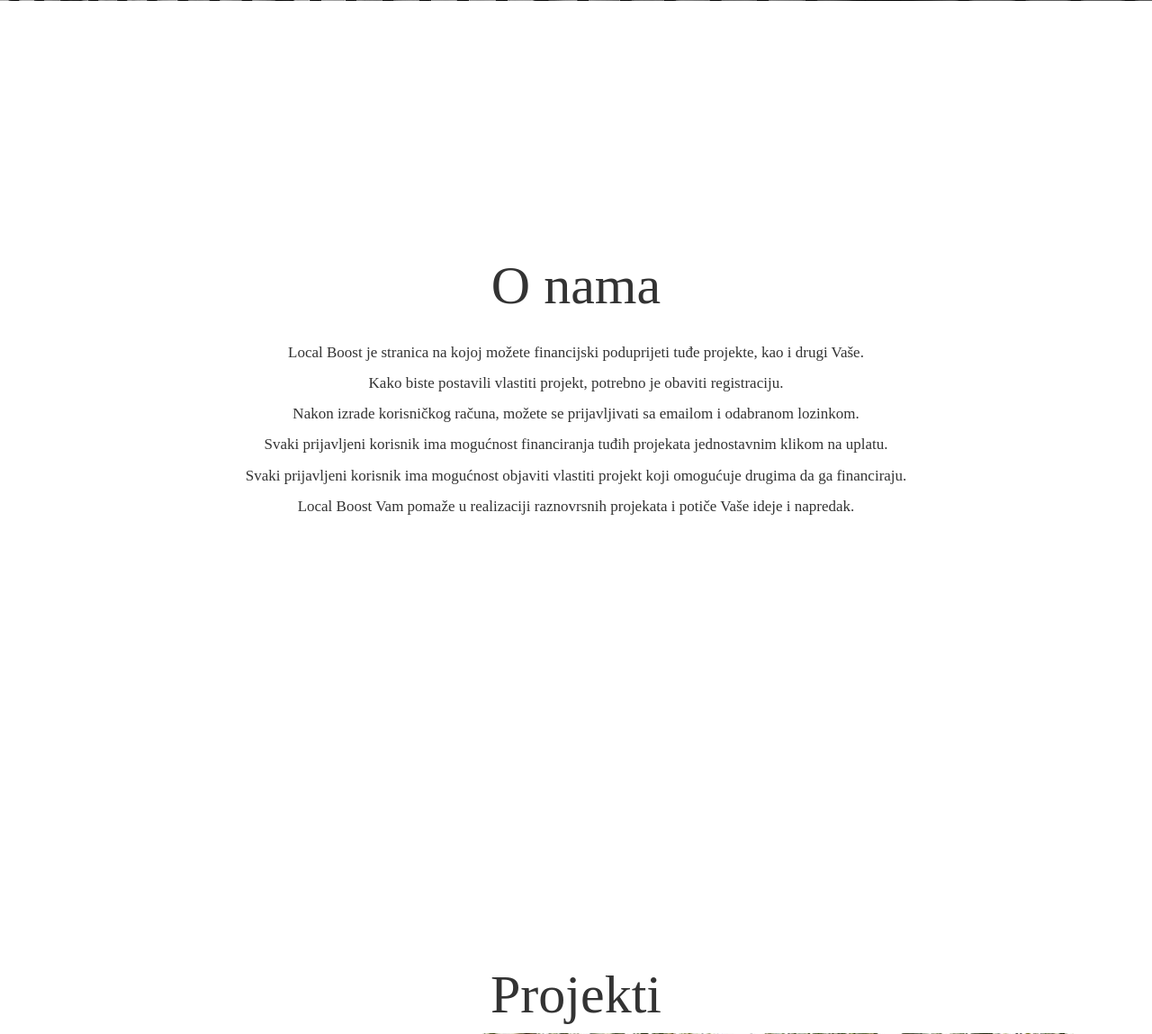
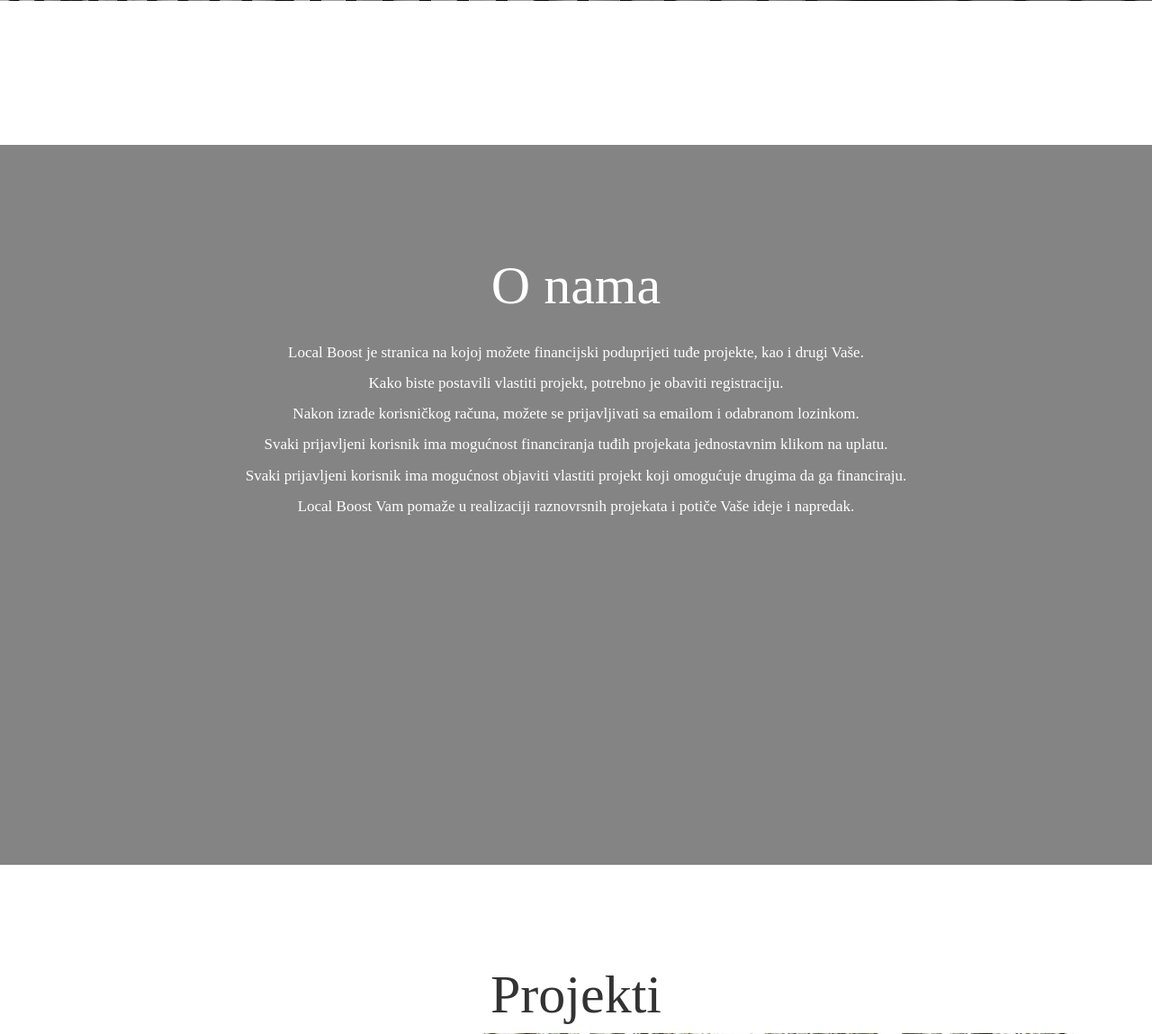
Before and after one commit to amatanovic/NFX, a PHP site: page /index.php in a window 1280 px wide. Shown: the part 690-1839 px from the top of the page at 90% size. Run offline with PHP 8.4, Linux system fonts and the light colour scheme; data comes from the database, SQL or seed files in the repository; some libraries are stand-ins or nearby versions.

Commit message:
skoro pa gotovo

```diff
--- a/css/styles.css
+++ b/css/styles.css
@@ -47,6 +47,12 @@ nav ul li:hover{
     height:100%;
 }
 
+#onama,#registracija{
+    background-color: #848484;
+    color: white;
+}
+
+
 #registracija{padding-top:5%;}
 
 .tekst{
@@ -62,12 +68,12 @@ h1{
 	font-size: 60px;
 }
 
-<<<<<<< HEAD
+
 #myCarousel img{
     margin-left: auto;
     margin-right: auto;
 }
-=======
+
 #registracija fieldset{font-size:1.3em;margin-left: 25%;font-weight: 200;}
 
 #registracija input{width:38%; -moz-border-radius:6px; /* Firefox */
--- a/head.php
+++ b/head.php
@@ -34,17 +34,19 @@
             <li><a href="index.php#home">HOME</a></li>
             <li><a href="index.php#onama">O NAMA</a></li>
             <li><a href="index.php#projekti">PROJEKTI</a></li>
-            <?php if(isset($_SESSION['autoriziran'])){
+
+          </ul>
+          <ul class="nav navbar-nav navbar-right">
+                          <?php if(isset($_SESSION['autoriziran'])){
       ?>
       <li><a href="mojiprojekti.php"><li>MOJI PROJEKTI</li></a>
    <?php } ?>
-          </ul>
-          <ul class="nav navbar-nav navbar-right">
                      <?php
     if(isset($_SESSION['autoriziran'])){
       ?>
    <li><a href="logout.php"><li>ODJAVA</li></a>
    <?php } else {?>
+
             <li><a href="index.php#registracija">REGISTRACIJA</a></li>
             <li><a href="#prijava" id="autorizacijaModal">PRIJAVA</a></li>
               <?php }?>
```
